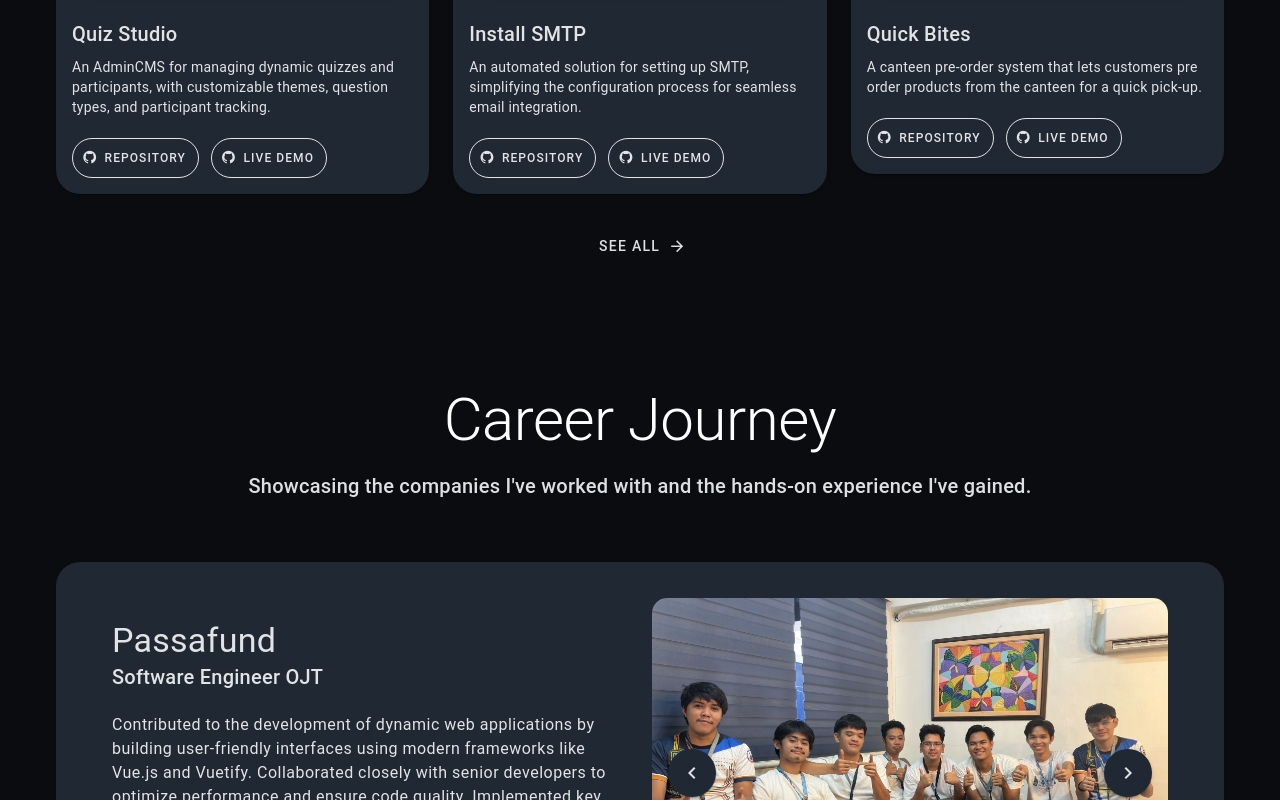
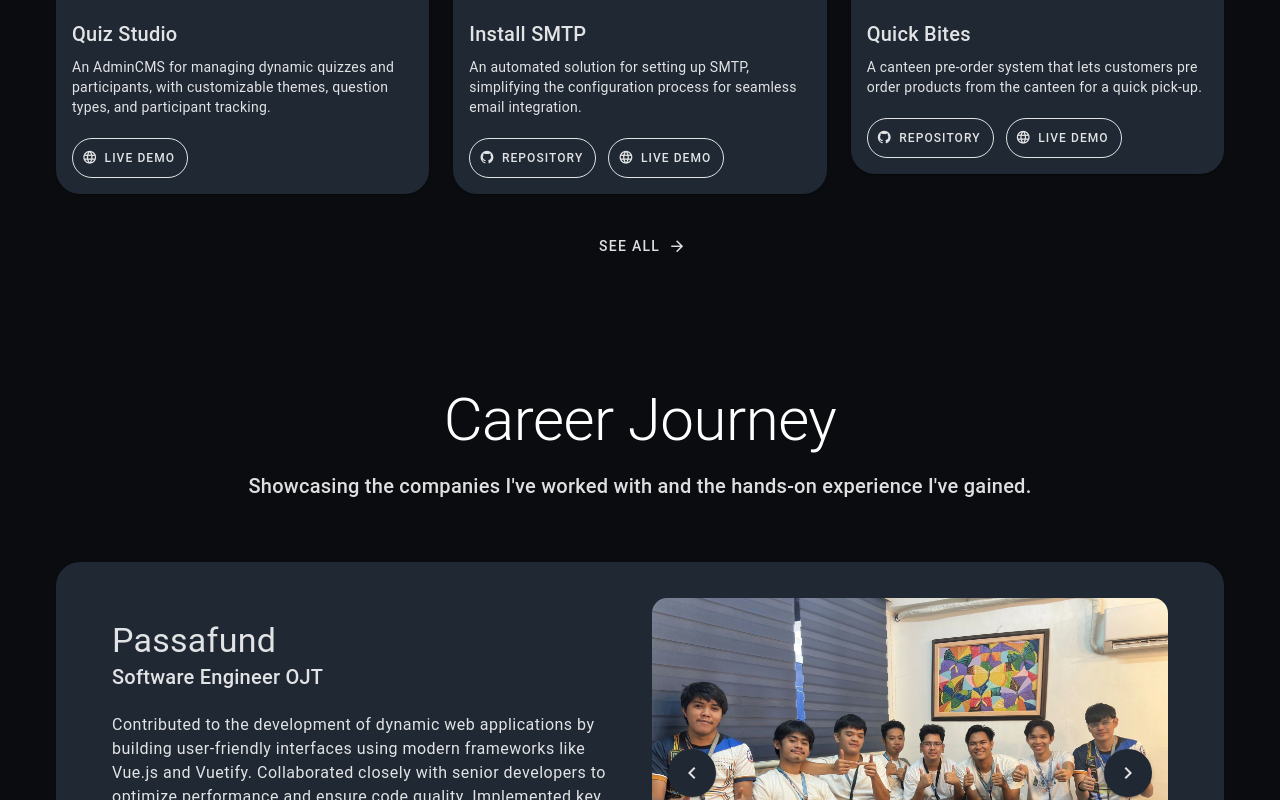
Before and after one commit to jpynzon/Portfolio, a Vue app: page / in a window 1280 px wide. Shown: the part 2560-3360 px from the top of the page. Built offline with nearby package versions, Linux system fonts and the light colour scheme.

Commit message:
fixed button icons in project section, fixed redirection to correct link in contacts and social

```diff
--- a/src/components/contact-section.vue
+++ b/src/components/contact-section.vue
@@ -85,7 +85,12 @@
           sm="6"
           md="4"
         >
-          <v-card rounded="xl" class="card pa-3">
+          <v-card
+            rounded="xl"
+            class="card pa-3"
+            :href="item.href"
+            target="_blank"
+          >
             <v-col class="d-flex align-center">
               <v-icon :color="item.color" class="me-2" size="x-large">
                 {{ item.icon }}
@@ -143,9 +148,24 @@ const isFormValid = computed(() => {
 });
 
 const contactItems = [
-  { icon: "mdi-email", name: "joshuapauloynzon@gmail.com", color: "#f2a60c" },
-  { icon: "mdi-linkedin", name: "jpynzon", color: "#0077B5" },
-  { icon: "mdi-facebook", name: "jpynzon", color: "#1877F2" },
+  {
+    icon: "mdi-email",
+    name: "joshuapauloynzon@gmail.com",
+    color: "#f2a60c",
+    href: "https://mail.google.com/mail/u/0/?view=cm&fs=1&tf=1&to=joshuapauloynzon@gmail.com",
+  },
+  {
+    icon: "mdi-linkedin",
+    name: "jpynzon",
+    color: "#0077B5",
+    href: "https://linkedin.com/in/jpynzon",
+  },
+  {
+    icon: "mdi-facebook",
+    name: "jpynzon",
+    color: "#1877F2",
+    href: "https://facebook.com/jpynzon",
+  },
 ];
 
 const resetForm = () => {
--- a/src/components/project-section.vue
+++ b/src/components/project-section.vue
@@ -36,7 +36,6 @@ const projects = [
     description:
       "An AdminCMS for managing dynamic quizzes and participants, with customizable themes, question types, and participant tracking.",
     buttons: [
-      { href: "", label: "Repository", icon: "mdi-github" },
       {
         href: "https://dev.studio.passafund.com",
         label: "Live Demo",
--- a/src/components/reusable-components/card-with-image-and-text.vue
+++ b/src/components/reusable-components/card-with-image-and-text.vue
@@ -29,7 +29,7 @@
                   variant="outlined"
                   rounded="pill"
                   size="small"
-                  prepend-icon="mdi-github"
+                  :prepend-icon="button.icon"
                   :href="button.href"
                   target="_blank"
                   >{{ button.label || "Button Label" }}</v-btn
--- a/src/layouts/header.vue
+++ b/src/layouts/header.vue
@@ -65,7 +65,7 @@ const sidebar = ref(false);
 const socialLinks = [
   { icon: "mdi-github", href: "https://github.com/jpynzon" },
   { icon: "mdi-linkedin", href: "https://linkedin.com/in/jpynzon" },
-  { icon: "mdi-facebook", href: "https://facebook.com/khunichiii" },
+  { icon: "mdi-facebook", href: "https://facebook.com/jpynzon" },
 ];
 
 const navigationLinks = [
```
